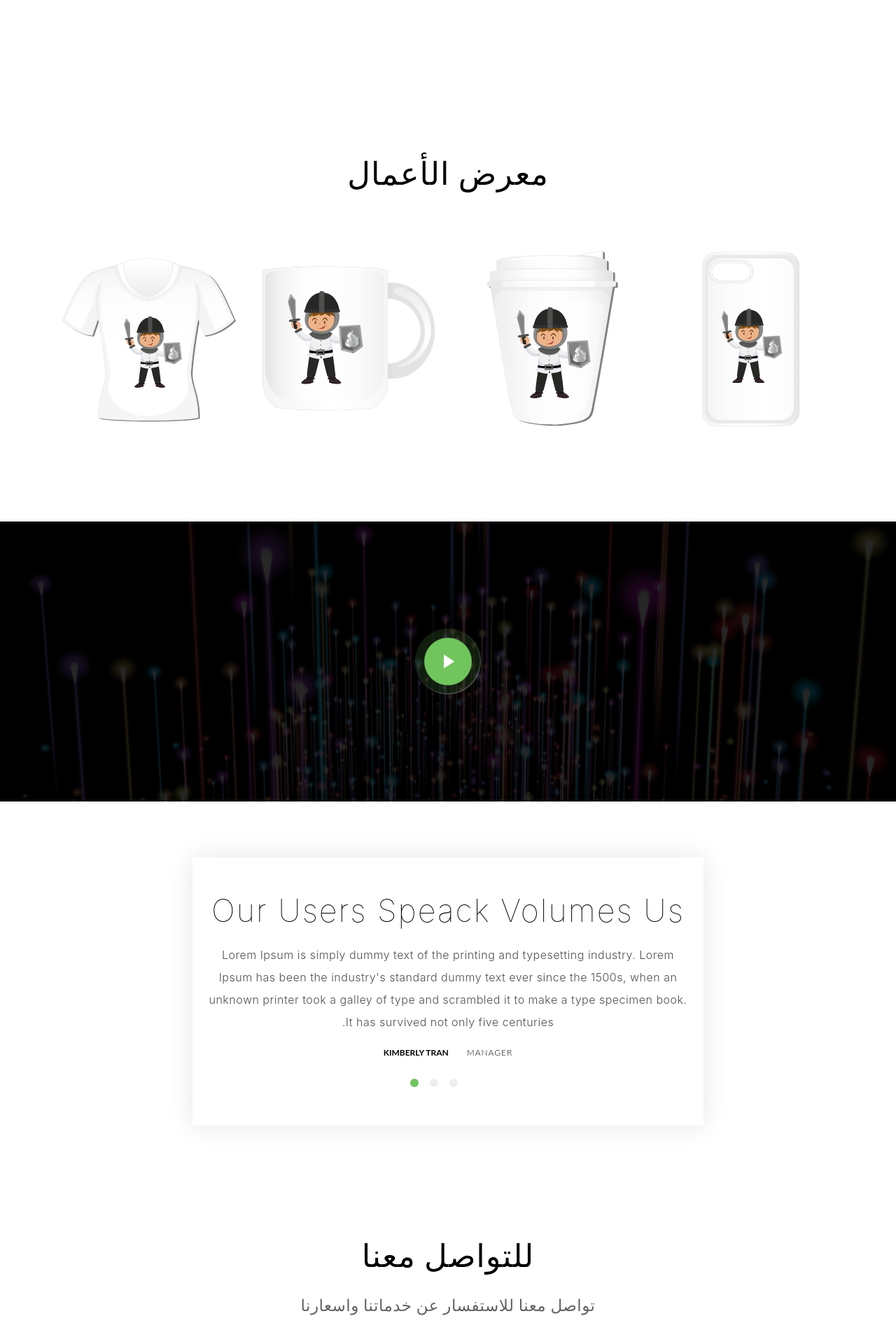
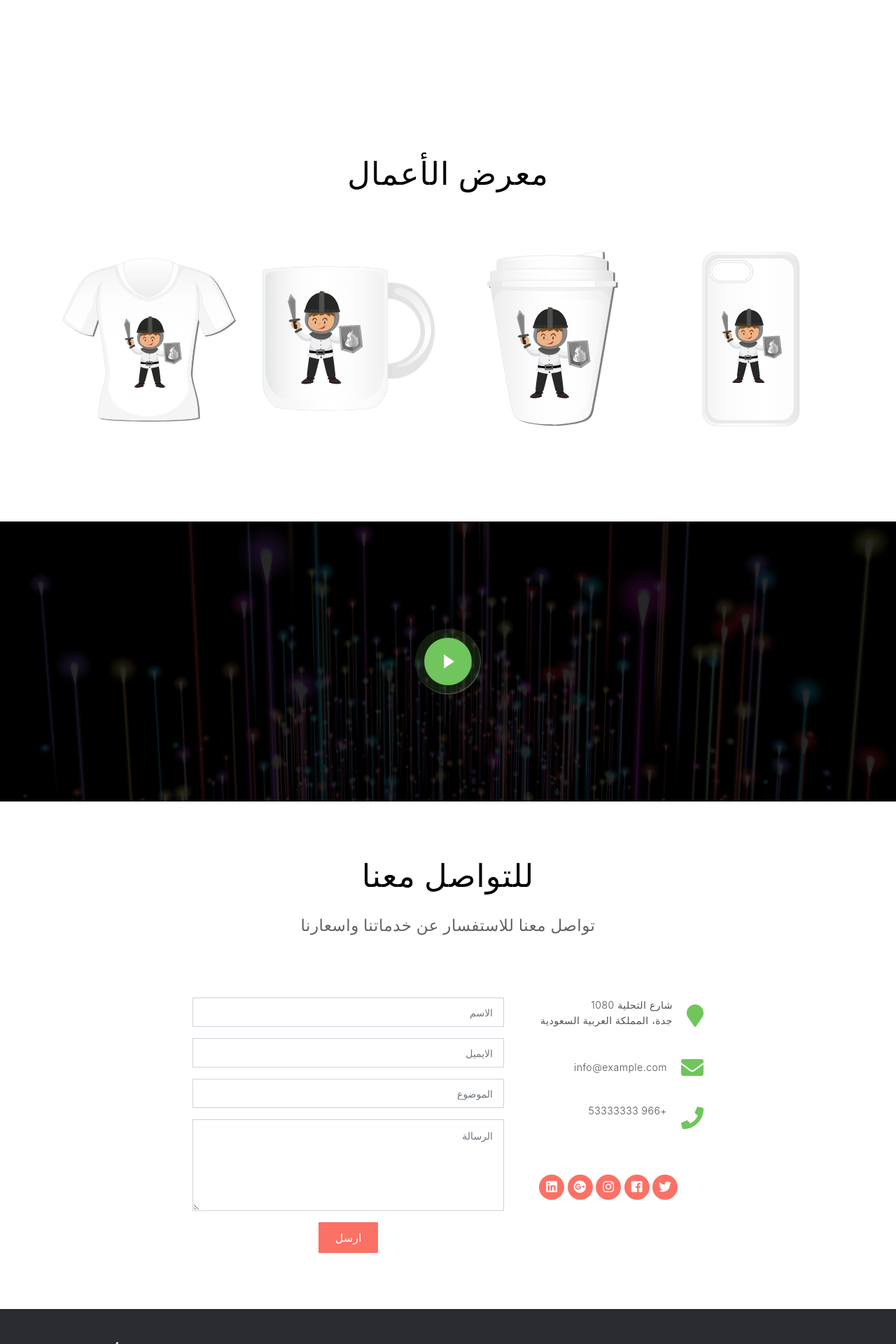
Before and after one commit to kha09/template_merch_gohsty, a Django app: page / in a window 1280 px wide. Shown: the part 2280-4200 px from the top of the page at 70% size. Run offline with Django 3.2, Linux system fonts and the light colour scheme; some libraries are stand-ins or nearby versions.

Commit message:
fixed contacts text-align

```diff
--- a/stuff/static/css/style.css
+++ b/stuff/static/css/style.css
@@ -181,7 +181,9 @@ span {
     /*color: #71c55d;*/
 
 
-}#header #logo #navlog a span {
+}
+
+#header #logo #navlog a span {
     color: #ff3838;
     /*color: #71c55d;*/
 }
@@ -214,7 +216,8 @@ span {
 #hero {
     width: 100%;
     height: calc(100vh - 40px);
-  background: url(../img/hero-fixed3.png) center bottom no-repeat;
+    /*clouds */
+    /*background: url(../img/hero-fixed3.png) center bottom no-repeat;*/
     background-size: 100%;
     position: relative;
     margin-top: 60px;
@@ -361,7 +364,7 @@ span {
     white-space: nowrap;
 }
 
-.nav-menu li a{
+.nav-menu li a {
     font-size: 18px;
 }
 
@@ -686,9 +689,11 @@ body.mobile-nav-active #mobile-nav-toggle i {
     .breadcrumbs .d-flex {
         display: block !important;
     }
+
     .breadcrumbs ol {
         display: block;
     }
+
     .breadcrumbs ol li {
         display: inline-block;
     }
@@ -741,7 +746,7 @@ body.mobile-nav-active #mobile-nav-toggle i {
 #get-started .feature-block .low {
     /*color: #505050;*/
     color: #FC7165;
-  font-color: #FC7165'';
+    font-color: #FC7165 '';
     font-size: 42px;
     margin-bottom: 30px;
 }
@@ -1333,42 +1338,45 @@ body.mobile-nav-active #mobile-nav-toggle i {
 
 #contact .info {
     color: #222;
-  margin-left: 10px;
+    /*margin-left: 10px;*/
+    text-align: right;
 }
 
 #contact .info i {
+    margin-left: 20px;
     font-size: 32px;
     color: #71c55d;
     /*float: left;*/
     float: right;
 }
 
-.fa-map-marker{
-  float: right;
-  margin-top: 20px;
-}
-
-.fa-envelope{
+.fa-map-marker {
     float: right;
     margin-top: 10px;
 }
 
-.fa-phone{
+.fa-envelope {
+    float: right;
+    margin-top: 0px;
+}
+
+.fa-phone {
     float: right;
     margin-top: 5px;
 }
 
 #contact .info p {
-  padding: 0 0 10px 10px;
-  margin-bottom: 20px;
+    padding: 0 0 20px 10px;
+    /*margin-bottom: 20px;*/
+    /*margin-top: 50px;*/
     line-height: 22px;
     font-size: 14px;
-  direction: ltr;
+    direction: rtl;
 }
 
 #contact .info .email p {
     padding-top: 5px;
-  direction: ltr;
+    direction: rtl;
 }
 
 #contact .social-links {
@@ -1561,5 +1569,10 @@ body.mobile-nav-active #mobile-nav-toggle i {
 }
 
 .owl-carousel,
-.bx-wrapper { direction: ltr; }
-.owl-carousel .owl-item { direction: rtl; }
+.bx-wrapper {
+    direction: ltr;
+}
+
+.owl-carousel .owl-item {
+    direction: rtl;
+}
--- a/templates/home.html
+++ b/templates/home.html
@@ -446,78 +446,78 @@
     {#{#    </section><!-- End Team Section -->#}
 
     <!-- ======= Testimonials Section ======= -->
-    <section id="testimonials" class="padd-section text-center">
-        <div class="container" data-aos="fade-up">
-            <div class="row justify-content-center">
-
-                <div class="col-md-8">
-
-                    <div class="testimonials-content">
-                        <div id="carousel-example-generic" class="carousel slide" data-ride="carousel">
-
-                            <div class="carousel-inner" role="listbox">
-
-                                <div class="carousel-item  active">
-                                    <div class="top-top">
-
-                                        <h2>Our Users Speack volumes us</h2>
-                                        <p>Lorem Ipsum is simply dummy text of the printing and typesetting industry.
-                                            Lorem Ipsum has been the industry's standard dummy text ever since the
-                                            1500s, when an unknown printer took a galley of type and scrambled it to
-                                            make a type
-                                            specimen book. It has survived not only five centuries.</p>
-                                        <h4>Kimberly Tran<span>manager</span></h4>
-
-                                    </div>
-                                </div>
-
-                                <div class="carousel-item ">
-                                    <div class="top-top">
-
-                                        <h2>Our Users Speack volumes us</h2>
-                                        <p>Lorem Ipsum is simply dummy text of the printing and typesetting industry.
-                                            Lorem Ipsum has been the industry's standard dummy text ever since the
-                                            1500s, when an unknown printer took a galley of type and scrambled it to
-                                            make a type
-                                            specimen book. It has survived not only five centuries.</p>
-                                        <h4>Henderson<span>manager</span></h4>
-
-                                    </div>
-                                </div>
-
-                                <div class="carousel-item ">
-                                    <div class="top-top">
-
-                                        <h2>Our Users Speack volumes us</h2>
-                                        <p>Lorem Ipsum is simply dummy text of the printing and typesetting industry.
-                                            Lorem Ipsum has been the industry's standard dummy text ever since the
-                                            1500s, when an unknown printer took a galley of type and scrambled it to
-                                            make a type
-                                            specimen book. It has survived not only five centuries.</p>
-                                        <h4>David Spark<span>manager</span></h4>
-
-                                    </div>
-                                </div>
-
-                            </div>
-
-                            <div class="btm-btm">
-
-                                <ul class="list-unstyled carousel-indicators">
-                                    <li data-target="#carousel-example-generic" data-slide-to="0" class="active"></li>
-                                    <li data-target="#carousel-example-generic" data-slide-to="1"></li>
-                                    <li data-target="#carousel-example-generic" data-slide-to="2"></li>
-                                </ul>
-
-                            </div>
-
-                        </div>
-                    </div>
-                </div>
-
-            </div>
-        </div>
-    </section><!-- End Testimonials Section -->
+{#    <section id="testimonials" class="padd-section text-center">#}
+{#        <div class="container" data-aos="fade-up">#}
+{#            <div class="row justify-content-center">#}
+{##}
+{#                <div class="col-md-8">#}
+{##}
+{#                    <div class="testimonials-content">#}
+{#                        <div id="carousel-example-generic" class="carousel slide" data-ride="carousel">#}
+{##}
+{#                            <div class="carousel-inner" role="listbox">#}
+{##}
+{#                                <div class="carousel-item  active">#}
+{#                                    <div class="top-top">#}
+{##}
+{#                                        <h2>Our Users Speack volumes us</h2>#}
+{#                                        <p>Lorem Ipsum is simply dummy text of the printing and typesetting industry.#}
+{#                                            Lorem Ipsum has been the industry's standard dummy text ever since the#}
+{#                                            1500s, when an unknown printer took a galley of type and scrambled it to#}
+{#                                            make a type#}
+{#                                            specimen book. It has survived not only five centuries.</p>#}
+{#                                        <h4>Kimberly Tran<span>manager</span></h4>#}
+{##}
+{#                                    </div>#}
+{#                                </div>#}
+{##}
+{#                                <div class="carousel-item ">#}
+{#                                    <div class="top-top">#}
+{##}
+{#                                        <h2>Our Users Speack volumes us</h2>#}
+{#                                        <p>Lorem Ipsum is simply dummy text of the printing and typesetting industry.#}
+{#                                            Lorem Ipsum has been the industry's standard dummy text ever since the#}
+{#                                            1500s, when an unknown printer took a galley of type and scrambled it to#}
+{#                                            make a type#}
+{#                                            specimen book. It has survived not only five centuries.</p>#}
+{#                                        <h4>Henderson<span>manager</span></h4>#}
+{##}
+{#                                    </div>#}
+{#                                </div>#}
+{##}
+{#                                <div class="carousel-item ">#}
+{#                                    <div class="top-top">#}
+{##}
+{#                                        <h2>Our Users Speack volumes us</h2>#}
+{#                                        <p>Lorem Ipsum is simply dummy text of the printing and typesetting industry.#}
+{#                                            Lorem Ipsum has been the industry's standard dummy text ever since the#}
+{#                                            1500s, when an unknown printer took a galley of type and scrambled it to#}
+{#                                            make a type#}
+{#                                            specimen book. It has survived not only five centuries.</p>#}
+{#                                        <h4>David Spark<span>manager</span></h4>#}
+{##}
+{#                                    </div>#}
+{#                                </div>#}
+{##}
+{#                            </div>#}
+{##}
+{#                            <div class="btm-btm">#}
+{##}
+{#                                <ul class="list-unstyled carousel-indicators">#}
+{#                                    <li data-target="#carousel-example-generic" data-slide-to="0" class="active"></li>#}
+{#                                    <li data-target="#carousel-example-generic" data-slide-to="1"></li>#}
+{#                                    <li data-target="#carousel-example-generic" data-slide-to="2"></li>#}
+{#                                </ul>#}
+{##}
+{#                            </div>#}
+{##}
+{#                        </div>#}
+{#                    </div>#}
+{#                </div>#}
+{##}
+{#            </div>#}
+{#        </div>#}
+{#    </section><!-- End Testimonials Section -->#}
 
     <!-- ======= Pricing Section ======= -->
     <!--    <section id="pricing" class="padd-section text-cente">-->
@@ -731,25 +731,25 @@
                     <div class="form">
                         <form action="forms/contact.php" method="post" role="form" class="php-email-form">
                             <div class="form-group">
-                                <input type="text" name="name" class="form-control" id="name" placeholder="Your Name"
+                                <input type="text" name="name" class="form-control" id="name" placeholder="الاسم"
                                        data-rule="minlen:4" data-msg="Please enter at least 4 chars"/>
                                 <div class="validate"></div>
                             </div>
                             <div class="form-group">
                                 <input type="email" class="form-control" name="email" id="email"
-                                       placeholder="Your Email" data-rule="email"
+                                       placeholder="الايميل" data-rule="email"
                                        data-msg="Please enter a valid email"/>
                                 <div class="validate"></div>
                             </div>
                             <div class="form-group">
                                 <input type="text" class="form-control" name="subject" id="subject"
-                                       placeholder="Subject" data-rule="minlen:4"
+                                       placeholder="الموضوع" data-rule="minlen:4"
                                        data-msg="Please enter at least 8 chars of subject"/>
                                 <div class="validate"></div>
                             </div>
                             <div class="form-group">
                                 <textarea class="form-control" name="message" rows="5" data-rule="required"
-                                          data-msg="Please write something for us" placeholder="Message"></textarea>
+                                          data-msg="Please write something for us" placeholder="الرسالة"></textarea>
                                 <div class="validate"></div>
                             </div>
                             <div class="mb-3">
```
Also changed, not shown: readme.txt. Lines whose indentation alone changed are shown as unchanged.
